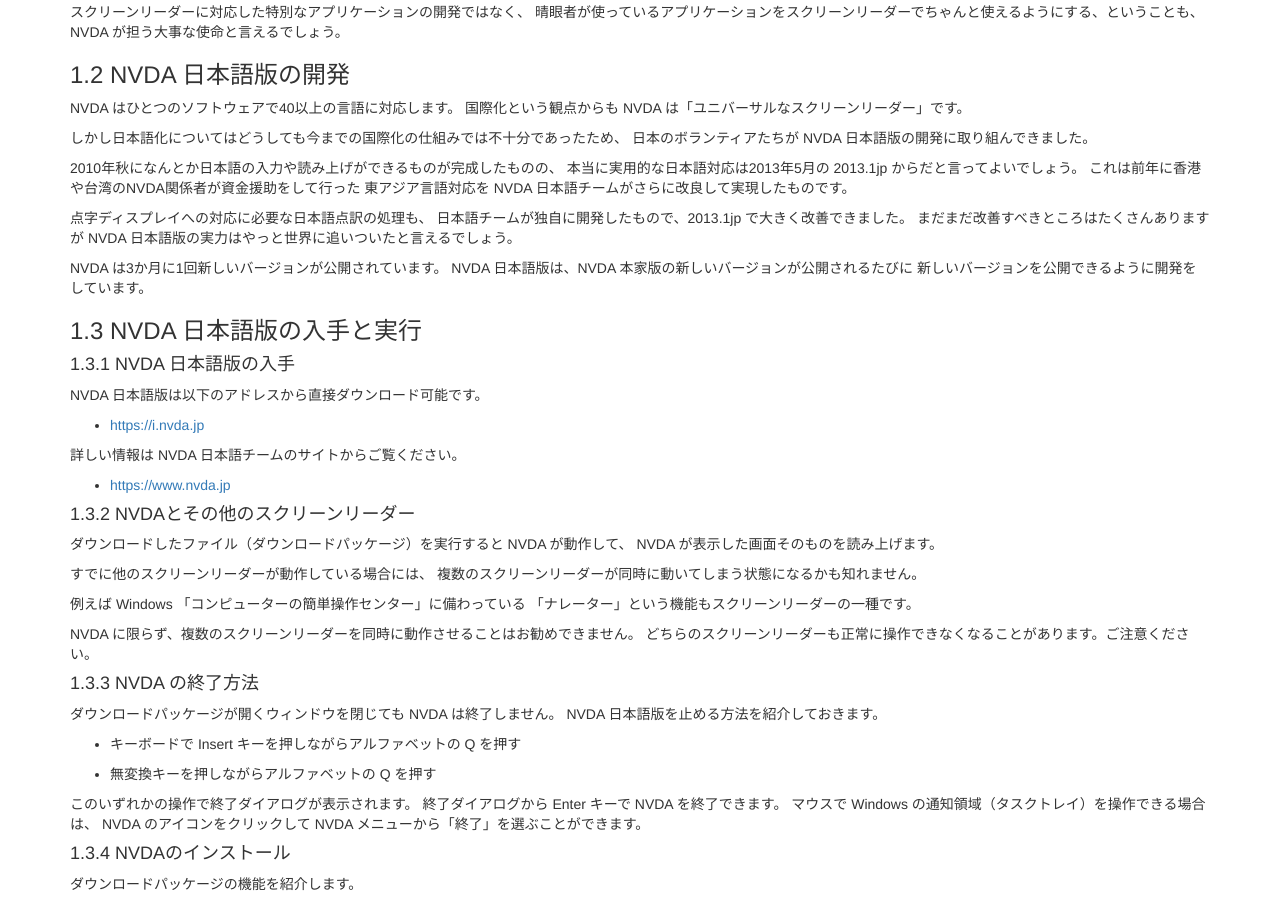
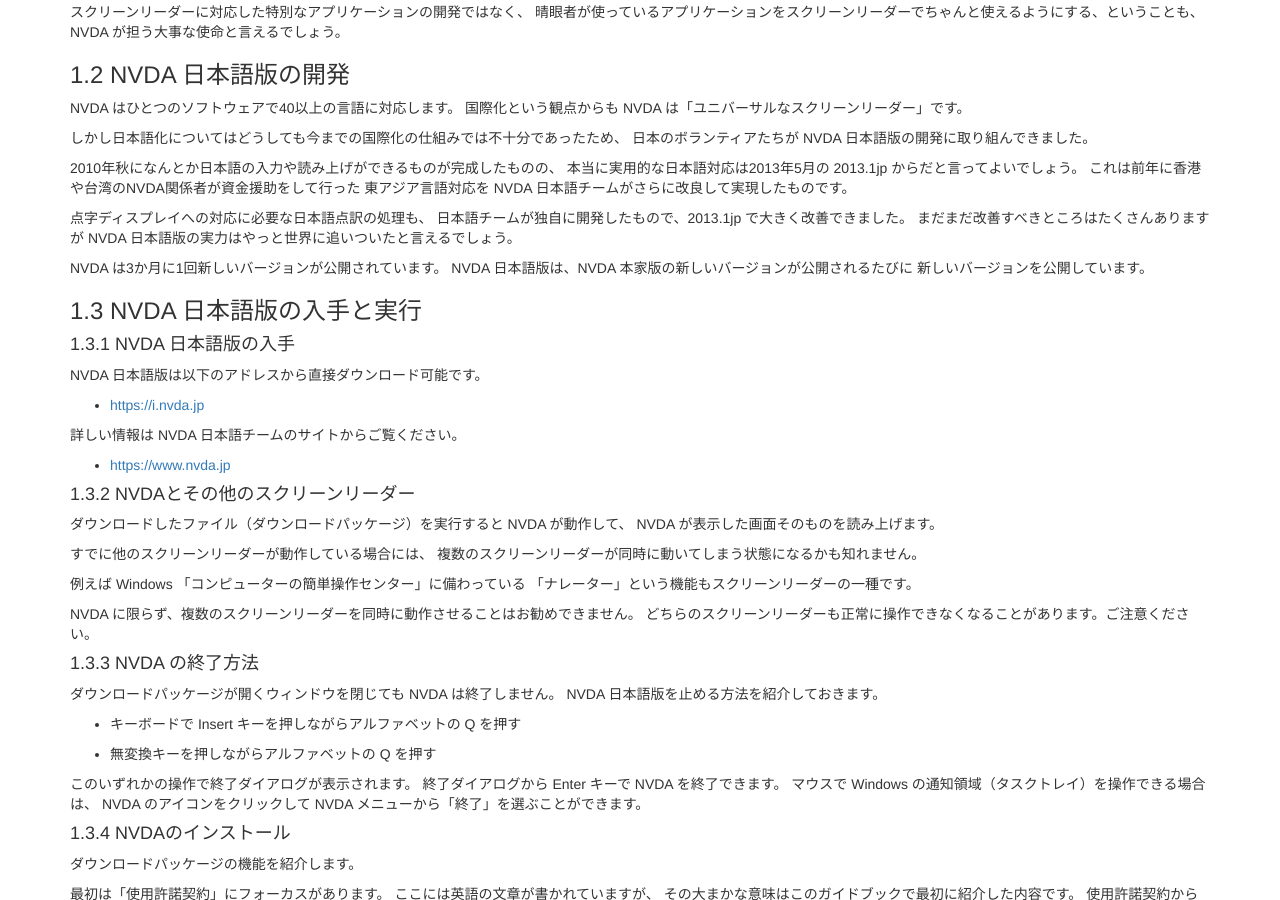
Before and after one commit to nishimotz/nvdajp-book, a Jekyll site: the page built from index.md, in a window 1280 px wide and 900 px high, scrolled down 887 px. Built offline with Jekyll 4.4.1, drawn with Linux system fonts in a browser that asks for light colours.

Commit message:
8th ed in progress

```diff
--- a/index.md
+++ b/index.md
@@ -95,7 +95,7 @@
 
 NVDA は3か月に1回新しいバージョンが公開されています。
 NVDA 日本語版は、NVDA 本家版の新しいバージョンが公開されるたびに
-新しいバージョンを公開できるように開発をしています。
+新しいバージョンを公開しています。
 
 
 ### 1.3 NVDA 日本語版の入手と実行
```
